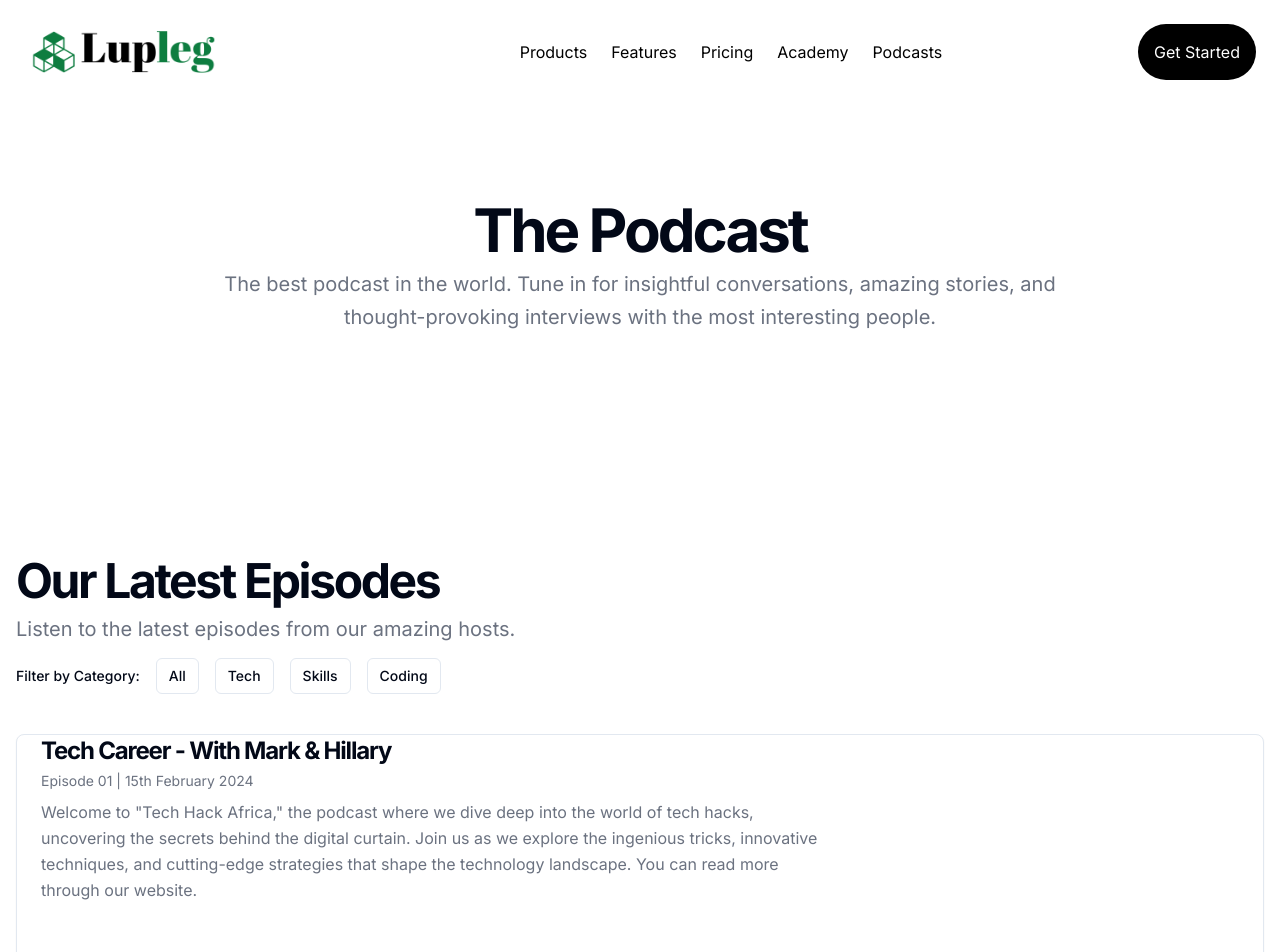
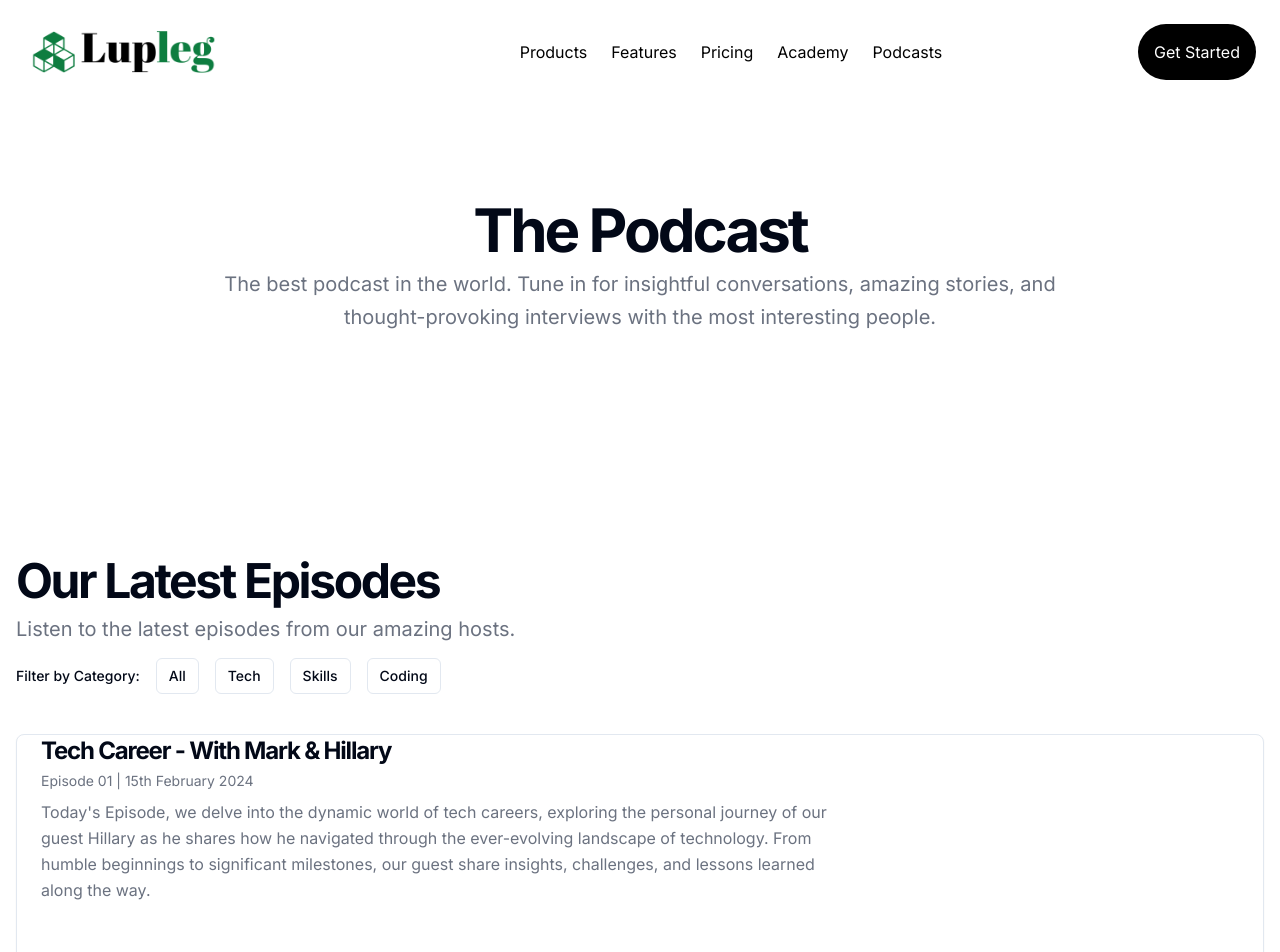
Before and after one commit to marksikaundi/Lupleg, a Next.js app: page /podcasts in a window 1280 px wide. Shown: the top 952 px of the page. Built offline with nearby package versions, Linux system fonts and the light colour scheme; grey boxes are pictures that could not be loaded.

Commit message:
updated first epi

```diff
--- a/app/(programes)/podcasts/page.jsx
+++ b/app/(programes)/podcasts/page.jsx
@@ -69,12 +69,12 @@ export default function Component() {
                     </p>
                   </div>
                   <p className="text-sm text-gray-500 md:text-base/relaxed dark:text-gray-400">
-                    Welcome to "Tech Hack Africa," the podcast where we dive
-                    deep into the world of tech hacks, uncovering the secrets
-                    behind the digital curtain. Join us as we explore the
-                    ingenious tricks, innovative techniques, and cutting-edge
-                    strategies that shape the technology landscape. You can read
-                    more through our website.
+                    Today's Episode, we delve into the dynamic world of tech
+                    careers, exploring the personal journey of our guest Hillary
+                    as he shares how he navigated through the ever-evolving
+                    landscape of technology. From humble beginnings to
+                    significant milestones, our guest share insights,
+                    challenges, and lessons learned along the way.
                   </p>
 
                   <iframe
```
